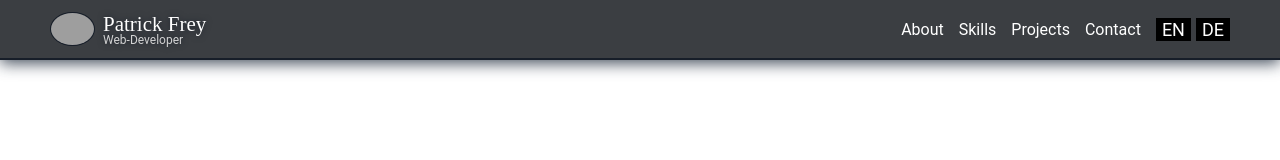
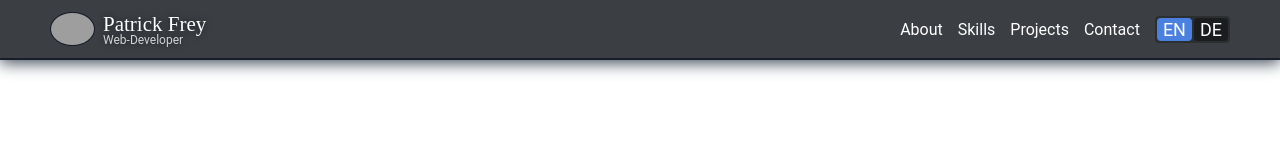
Before and after one commit to PaFunzFr/DA_Portfolio, an Angular app: page / in a window 1280 px wide. Shown: the top 160 px of the page. Built offline with nearby package versions, Linux system fonts and the light colour scheme; grey boxes are pictures that could not be loaded; a web font is replaced by a local one.

Commit message:
added aos on different elements throughout project

```diff
--- a/src/app/app.component.ts
+++ b/src/app/app.component.ts
@@ -1,7 +1,7 @@
 import { Component } from '@angular/core';
 import { RouterOutlet } from '@angular/router';
 import { FooterComponent } from './footer/footer.component';
-import AOS from 'aos';
+import * as AOS from 'aos';
 
 @Component({
   selector: 'app-root',
--- a/src/app/header/header.component.scss
+++ b/src/app/header/header.component.scss
@@ -44,20 +44,27 @@ header {
     }
 
     .lang-toggle {
-        @include dFlex(center, center, 5px);
+        @include dFlex(center, center, 2px);
+        background-color: rgba(0, 0, 0, 0.25);
+        padding: 2px;
+        border-radius: 4px;
         >button {
             border: none;
             color: white;
             font-size: 18px;
             transition: all 0.3s ease;
-            cursor: pointer;
+            border-radius: 4px;
         }
     }
     .button-disabled {
-        background-color: black;
+        background-color: rgba(0, 0, 0, 0.407);
+        cursor: pointer;
+        &:hover {
+            background-color: $col-des-main;
+        }
     }
 
     .button-active {
-        background-color: rgb(230, 0, 0);
+        background-color: $col-dev-main;
     }
 }
--- a/src/app/header/header.component.ts
+++ b/src/app/header/header.component.ts
@@ -14,11 +14,16 @@ interface NavBarInterface {
   templateUrl: './header.component.html',
   styleUrl: './header.component.scss'
 })
+
 export class HeaderComponent {
+
+  ngOnInit() {
+    this.toggleLang('en');
+  }
+
   languages = inject(LanguageService);
   buttonState = inject(ButtonStateService);
   currentLanguage = this.languages.currentLanguage;
-  activeButton: HTMLButtonElement | null = null;
   isDisabledEn = this.buttonState.getButtonState('en');
   isDisabledDe = this.buttonState.getButtonState('de');
 
@@ -37,6 +42,4 @@ export class HeaderComponent {
       {title: 'Contact', link: '#aContact'}
     ]
 
-    //langButtonLanguages: string[] = ["en", "de"]
-
 }
--- a/src/app/main-content/about/about.component.html
+++ b/src/app/main-content/about/about.component.html
@@ -1,4 +1,4 @@
-<section class="about" id="aAbout">
+<section class="about">
     <div class="about-title">
         <h3
             data-aos="fade-zoom-in"
--- a/src/app/main-content/about/about.component.scss
+++ b/src/app/main-content/about/about.component.scss
@@ -2,7 +2,6 @@
 
 .about {
     @include dFlex(center, center);
-    scroll-margin-top: 100vh;
     flex-direction: column;
     @include maxWidthPadding(80px, 50px);
     margin: 0 auto;
--- a/src/app/main-content/contact/contact.component.html
+++ b/src/app/main-content/contact/contact.component.html
@@ -1,19 +1,25 @@
 <section class="contact" id="aContact">
-    <h3>{{ contactTitle }}</h3>
+    <h3
+        data-aos="fade-zoom-in"
+        data-aos-easing="ease-in-back"
+        data-aos-offset="0"
+    >
+        {{ contactTitle }}
+    </h3>
     <section class="c-top">
-        <p>{{ contactText }}</p>
-        <div class="contact-info">
+        <p data-aos="fade-right">{{ contactText }}</p>
+        <div data-aos="fade-left" class="contact-info">
             <a href="">
                 <img [src]="contact.socialRefs[3].imgSource" [alt]="contact.socialRefs[3].title">
                 0173-1500779
             </a>
-            <a href="">
+            <a>
                 <img [src]="contact.socialRefs[2].imgSource" [alt]="contact.socialRefs[2].title">
                 frey-email-mail.com
             </a>
         </div>
     </section>
-    <section class="c-bottom">
+    <section class="c-bottom" data-aos="fade-up">
         <form (ngSubmit)="onSubmit(contactForm)" #contactForm ="ngForm">
 
             <section class="form-top">
--- a/src/app/main-content/contact/contact.component.scss
+++ b/src/app/main-content/contact/contact.component.scss
@@ -17,7 +17,7 @@
     }
     .contact-info {
         @include dFlex(center, flex-start, 10px);
-        flex-direction: column;
+        flex-wrap: wrap;
         >a {
             @include dFlex(flex-start, center, 15px);
             width: 200px;
--- a/src/app/main-content/hero/hero.component.html
+++ b/src/app/main-content/hero/hero.component.html
@@ -1,4 +1,4 @@
-<section class="hero">
+<section class="hero" id="aAbout">
     <div
         data-aos="fade-up"
         data-aos-offset="400"
--- a/src/app/main-content/hero/hero.component.scss
+++ b/src/app/main-content/hero/hero.component.scss
@@ -3,6 +3,7 @@
 
 .hero {
     @include dFlex(center, stretch);
+    scroll-margin-top: -65px;
     margin-top: 200vh;
     height: 100vh;
     z-index: 2;
--- a/src/app/main-content/team/team.component.html
+++ b/src/app/main-content/team/team.component.html
@@ -1,8 +1,14 @@
 <section class="team">
-    <h3>{{ languages.getTranslation('team', 'title') }}</h3>
+    <h3
+        data-aos="fade-zoom-in"
+        data-aos-easing="ease-in-back"
+        data-aos-offset="0"
+    >
+        {{ languages.getTranslation('team', 'title') }}
+    </h3>
     <div class="team-container">
         @for (member of teamMembers(); track member) {
-            <div class="testimonial">
+            <div class="testimonial" data-aos="fade-zoom-in">
                 <div class="testimonial-content">
                     <h4>{{ member.name }}</h4>
                     <p class="white-roboto">Project {{ member.project }}</p>
--- a/src/styles.scss
+++ b/src/styles.scss
@@ -9,6 +9,7 @@ body {
     margin: 0;
     list-style-type: none;
     font-family: 'Roboto';
+    scroll-behavior: smooth;
 }
 
 *{
--- a/tsconfig.json
+++ b/tsconfig.json
@@ -27,6 +27,7 @@
     "enableI18nLegacyMessageIdFormat": false,
     "strictInjectionParameters": true,
     "strictInputAccessModifiers": true,
-    "strictTemplates": true
+    "strictTemplates": true,
+    "allowSyntheticDefaultImports": true
   }
 }
```
